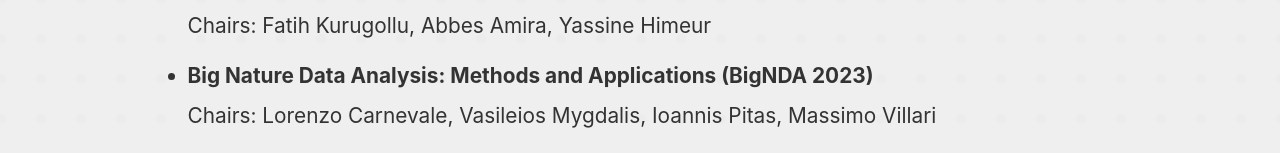
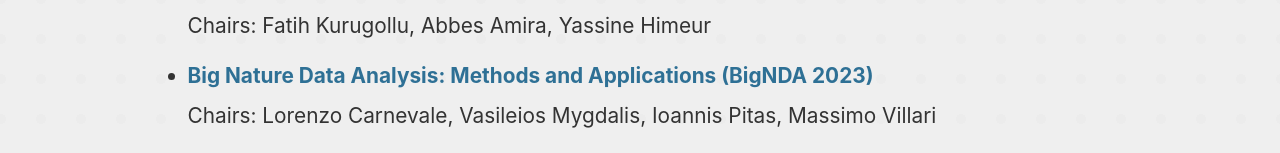
Before and after one commit to UCC-Conference/BDCAT2023, a React (Create React App) app: page /workshops in a window 1280 px wide. Shown: the part 522-675 px from the top of the page. Built offline with nearby package versions, Linux system fonts and the light colour scheme.

Commit message:
update: add new workshop link

```diff
--- a/src/pages/Workshops.js
+++ b/src/pages/Workshops.js
@@ -26,7 +26,7 @@ const Workshops = () => {
                         Chairs: Fatih Kurugollu, Abbes Amira, Yassine Himeur
                     </li>
                     <li>
-                        <strong>Big Nature Data Analysis: Methods and Applications (BigNDA 2023)</strong>
+                    <Link to="https://fcrlab.unime.it/calls/bignda2023" target="_blank">Big Nature Data Analysis: Methods and Applications (BigNDA 2023)</Link>
                         <br />
                         Chairs: Lorenzo Carnevale, Vasileios Mygdalis, Ioannis Pitas, Massimo Villari
                     </li>
```
